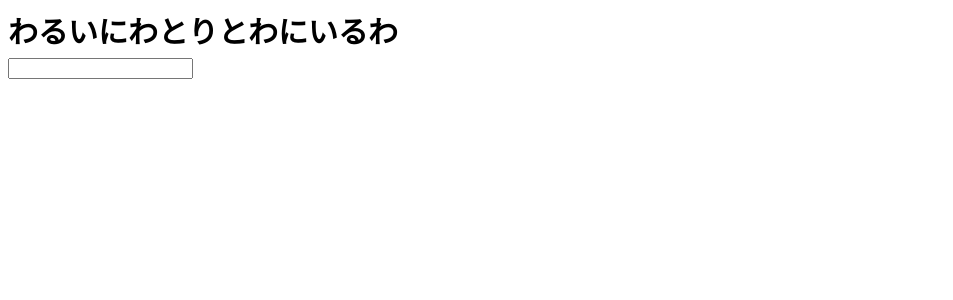
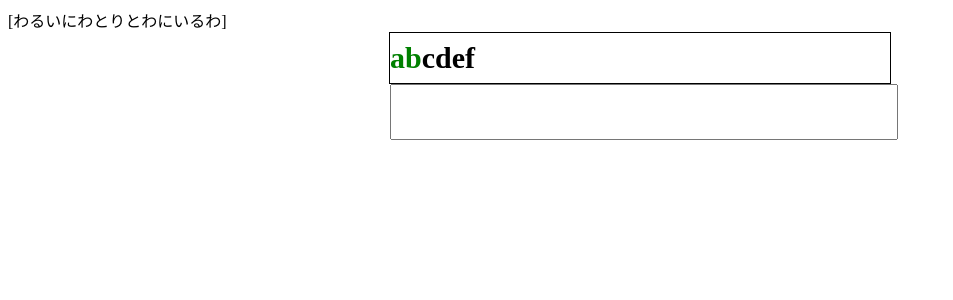
Before and after one commit to Stratofish/kanatype, an Angular app: page / in a window 1280 px wide. Shown: the top 300 px of the page, without its empty margins (0-953 px from the left). Built offline with nearby package versions, Linux system fonts and the light colour scheme.

Commit message:
Better output

```diff
--- a/src/app/typing/typing-input/typing-input.component.css
+++ b/src/app/typing/typing-input/typing-input.component.css
@@ -0,0 +1,13 @@
+.main-input-container {
+  width: 500px;
+  margin: 0 auto;
+}
+
+.main-input {
+  line-height: 50px;
+  font-weight: bold;
+  font-size: 30px;
+  color: black;
+  height: 50px;
+  width: 500px;
+}
--- a/src/app/typing/typing-input/typing-input.component.html
+++ b/src/app/typing/typing-input/typing-input.component.html
@@ -1,2 +1,4 @@
-<input type="text" [(ngModel)]="char" (keypress)="onChange($event)">
-{{ char }}
+<div class="main-input-container">
+  <input type="text" [(ngModel)]="char" (keypress)="onChange($event)" class="main-input">
+  {{ char }}
+</div>
--- a/src/app/typing/typing-output/typing-output.component.css
+++ b/src/app/typing/typing-output/typing-output.component.css
@@ -1,16 +1,20 @@
 .progress-container {
-  position: relative;
   line-height: 50px;
   font-weight: bold;
   font-size: 30px;
+  color: black;
   height: 50px;
+  width: 500px;
+  margin: 0 auto;
+  border: 1px black solid;
+}
+.progress-current {
 }
 
-.progress {
-  color: black;
-  position: absolute;
+.progress-completed {
+  color: green;
 }
 
-.progress-complete {
-  color: green;
+.progress-todo {
+  color: black
 }
--- a/src/app/typing/typing-output/typing-output.component.html
+++ b/src/app/typing/typing-output/typing-output.component.html
@@ -1,9 +1,8 @@
 <div>
+  [{{ currentPhrase.phrase }}]
   <div class="progress-container">
-    <div class="progress">{{ currentPhrase.phrase }}</div>
-    <div class="progress progress-complete">{{ currentPhrase.progress }}</div>
-  </div>
-  <div>
-
+    <span class="progress progress-completed">{{ phraseCompleted }}</span>
+    <span class="progress progress-current">{{ phraseCurrentGlyph }}</span>
+    <span class="progress progress-todo">{{ phraseTodo }}</span>
   </div>
 </div>
--- a/src/app/typing/typing-output/typing-output.component.ts
+++ b/src/app/typing/typing-output/typing-output.component.ts
@@ -10,8 +10,23 @@ export class TypingOutputComponent implements OnInit {
 
   public currentPhrase;
 
+  public phraseCompleted: string = 'ab';
+  public phraseCurrentGlyph: string = 'cd';
+  public phraseTodo: string = 'ef';
+
   constructor(protected service: TypingService) {
+    this.phraseCompleted = 'ab';
     this.currentPhrase = this.service.currentPhrase;
+    this.service.addListener(this.updateMe);
+  }
+
+  public updateMe(completed: string, currentGlyph: string, todo: string) {
+    console.log('update', completed);
+
+    this.phraseCompleted += '.';//completed;
+    console.log(this.phraseCompleted);
+    this.phraseCurrentGlyph = currentGlyph;
+    this.phraseTodo = todo;
   }
 
   ngOnInit(): void {
--- a/src/app/typing/typing-service.service.ts
+++ b/src/app/typing/typing-service.service.ts
@@ -1,10 +1,13 @@
 import { Injectable } from '@angular/core';
 import {Character} from "./character";
+import {forEachComment} from "tslint";
 
 @Injectable({
   providedIn: 'root'
 })
 export class TypingService {
+  listeners: Array<Function> = [];
+
   alphabet: Array<Character> = [
     new Character('あ', 'a'),
     new Character('い', 'i'),
@@ -102,6 +105,10 @@ export class TypingService {
     let pos = this.currentPhrase.progress.length;
     if (this.currentPhrase.phrase.substring(pos, pos+1) === char) {
       this.currentPhrase.progress += char;
+
+      for (let i = 0; i < this.listeners.length; i++) {
+        this.listeners[i](this.currentPhrase.progress, 'a', 'b');
+      }
       return true;
     }
 
@@ -109,14 +116,16 @@ export class TypingService {
   }
 
   public getChar(char: string) {
-    console.log(char);
     for (let i = 0; i < this.alphabet.length; i++) {
       if (this.alphabet[i].romaji === char) {
-        console.log(char, this.alphabet[i].romaji)
         return this.alphabet[i].glyph;
       }
     }
 
     return '';
   }
+
+  public addListener(func: Function) {
+    this.listeners.push(func);
+  }
 }
```
